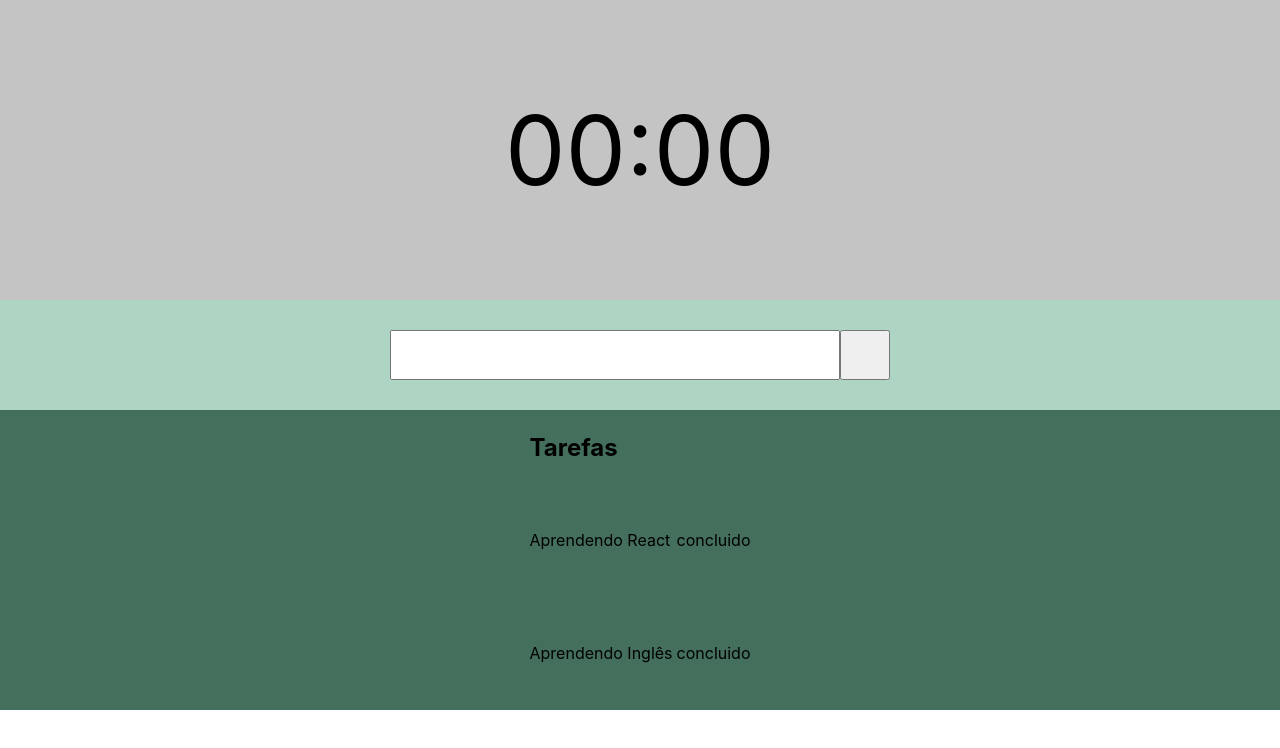
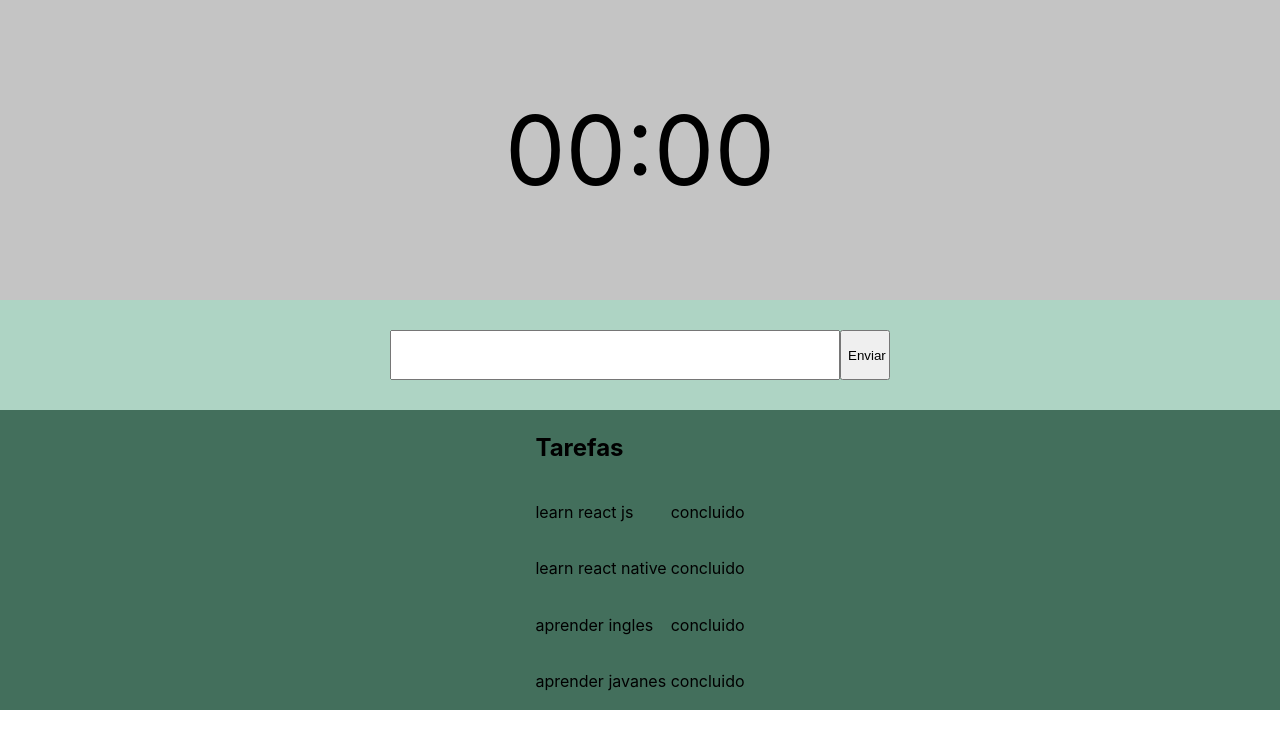
Before and after one commit to oseiasal/pomodoro-app, a React (Create React App) app: page / in a window 1280 px wide. Shown: the top 748 px of the page. Built offline with nearby package versions, Linux system fonts and the light colour scheme.

Commit message:
configurado view basse

```diff
--- a/src/App.js
+++ b/src/App.js
@@ -4,12 +4,19 @@ import Timer from './Components/Timer';
 import Task from './Components/Task';
 import List from './Components/List';
 
+const dados = [{
+    task: 'learn react js', status: 'concluido'},
+    {task: 'learn react native', status: 'concluido'},
+    {task: 'aprender ingles', status: 'concluido'},
+    {task: 'aprender javanes', status: 'concluido'
+  }]
+
 function App() {
   return (
     <div className="App">
-    <Timer />
+    <Timer time="00" />
     <Task />
-    <List />
+    <List dados={dados} />
     </div>
   );
 }
--- a/src/Components/List.js
+++ b/src/Components/List.js
@@ -1,6 +1,6 @@
 import React from 'react';
 
-function List() {
+function List(props) {
   return (
 <div>
   <div className="list-container">
@@ -14,14 +14,15 @@ function List() {
     </tr>
     </thead>
   <tbody>
-    <tr>
-      <td>Aprendendo React</td>
-      <td>concluido</td>
-  </tr>
-    <tr>
-      <td>Aprendendo Inglês</td>
-      <td>concluido</td>
-  </tr>
+{
+      props.dados.map(a => a).map((a) =>
+        <tr key={a.task}>
+          <td>{a.task}</td>
+          <td>{a.status}</td>
+        </tr>
+      )
+}
+
 </tbody>
 </table>
 </div>
--- a/src/Components/Task.js
+++ b/src/Components/Task.js
@@ -1,19 +1,28 @@
 import React from 'react';
 
-function Task() {
+
+ class Task extends React.Component{
+
+
+
+  render () {
+    {var i = 0;}
       return (
+
         <div>
-
           <div className="task-container">
             <div className="task-box">
-        <input type="text"/>
-        <input type="button" value=""/>
+              <input  type="text"/>
+              <input type="button" onClick={function() {
+                console.log(i++);
+              }} value="Enviar"/>
             </div>
           </div>
-
         </div>
       );
+
+  }
 }
 
 
-export default Task;
+export default Task
--- a/src/Components/Timer.js
+++ b/src/Components/Timer.js
@@ -1,11 +1,11 @@
 import React from 'react';
 
-function Timer() {
+function Timer(props) {
   return (
 
 <div className="timer-container">
   <div className="timer-numbers">
-    <span>00:</span><span>00</span>
+    <span>00:</span><span>{props.time}</span>
   </div>
 </div>
   );
```
Lines whose indentation alone changed are shown as unchanged.
